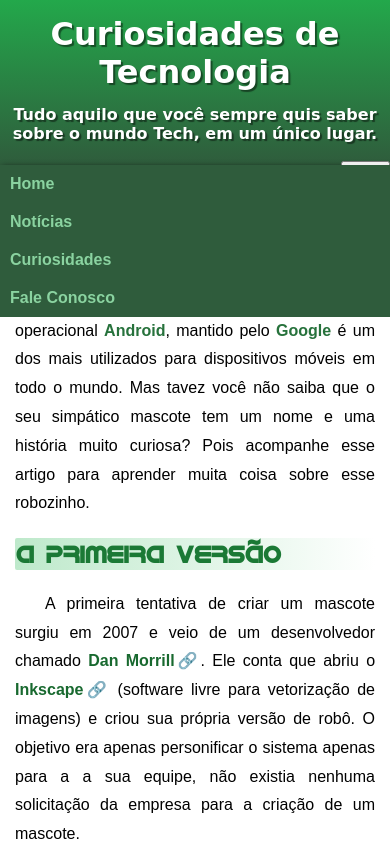
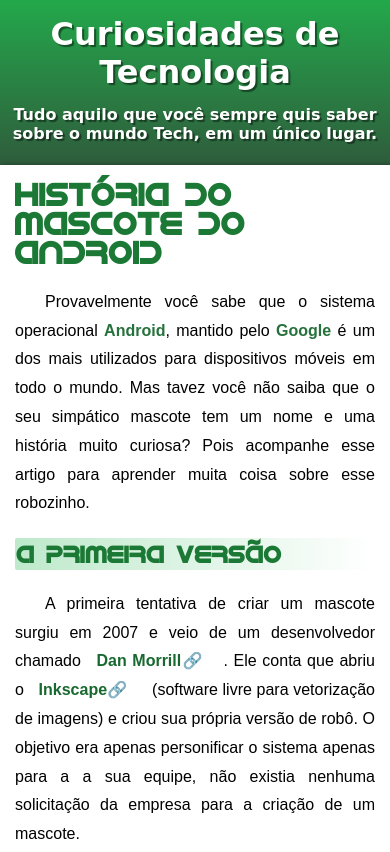
Before and after one commit to Isaac-Yuri/site-do-android, a plain HTML site: page index.html in a window 390 px wide. Shown: the top 852 px of the page. Drawn offline with Linux system fonts and the light colour scheme; a script that the page names is missing.

Commit message:
script.js apagado

```diff
--- a/index.html
+++ b/index.html
@@ -13,15 +13,11 @@
     <header id="cabecalho">
         <h1>Curiosidades de Tecnologia</h1>
         <h4>Tudo aquilo que você sempre quis saber sobre o mundo Tech, em um único lugar.</h4>
-        <nav id="nav">
-            <button id="btn-mobile" onclick="toggleMenu()">Menu</button>
-            <ul id="menu">
-                <li><a href="#" class="menuoptions">Home</a></li>
-                <li><a href="#" class="menuoptions">Notícias</a></li>
-                <li><a href="#" class="menuoptions">Curiosidades</a></li>
-                <li><a href="#" class="menuoptions">Fale Conosco</a></li>
-            </ul>
-
+        <nav>
+            <a href="#" class="menuoptions">Home</a>
+            <a href="#" class="menuoptions">Notícias</a>
+            <a href="#" class="menuoptions">Curiosidades</a>
+            <a href="#" class="menuoptions">Fale Conosco</a>
         </nav>
     </header>
 
--- a/script.js
+++ /dev/null
@@ -1,6 +0,0 @@
-const btnMobile = document.getElementById('btn-mobile');
-
-function toggleMenu(){
-    const nav = document.getElementById('nav');
-    nav.classList.toggle('active');
-}
--- a/style.css
+++ b/style.css
@@ -37,7 +37,7 @@ header > h1, h4 {
 }
 
 header h4 {
-    margin-bottom: 18px;
+    margin-bottom: 27px;
 }
 
 header h1 {
@@ -49,12 +49,12 @@ header > *{
 }
 
 /* menu */
-ul, nav {
+
+nav {
     margin: 0px;
-    padding: 0px;
 }
 
-li > a {
+a {
     color: #8ad3a0;
     text-decoration: none;
     font-family: Arial, Helvetica, sans-serif;
@@ -62,51 +62,17 @@ li > a {
     padding: 10px;
     border-radius: 5px;
     transition: .6s;
+    margin: 0px 10px 0px 0px;
 }
 
-li > a:hover {
+a:hover {
     background-color: #8ad3a0;
     color: #24492f;
     padding: 15px;
 }
 
-#menu {
-    display: flex;
-    list-style: none;
-    gap: .8rem;
-}
-
-#menu a {
-    display: block;
-}
-
-nav {
-    display: flex;
-}
-
-nav button {
-    display: none;
-}
-
 @media(max-width: 660px){
-    #menu {
-        /* display: none; */
-        position: absolute;
-        right: 0px;
-        width: 100%;
-        top: 165px;
-        background: #2f5c3c;
-        display: block;
-
-    }
-
-    nav button {
-        display: block;
-        position: absolute;
-        right: 0;
-    }
-
-    #nav.active #menu{
+    nav {
         display: none;
     }
 }
```
